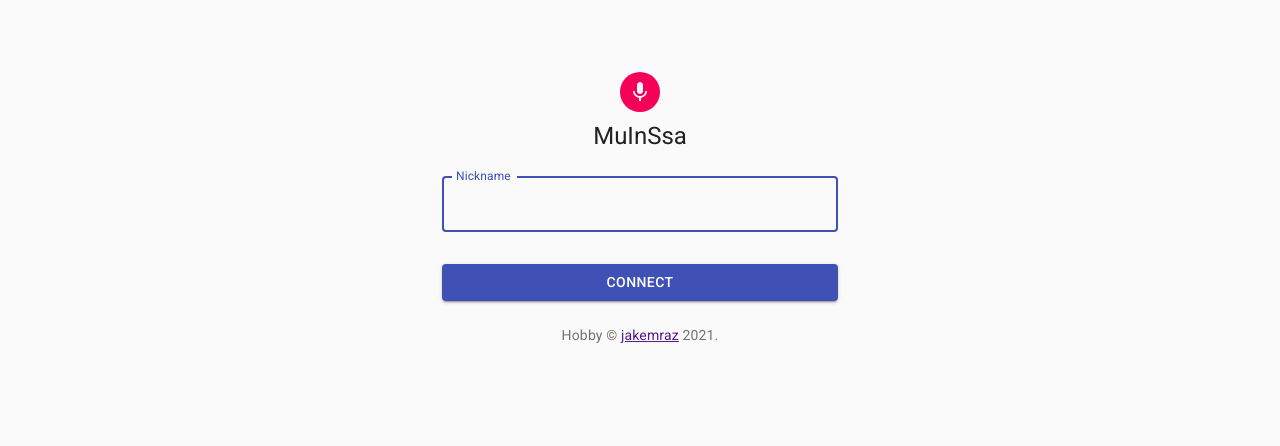
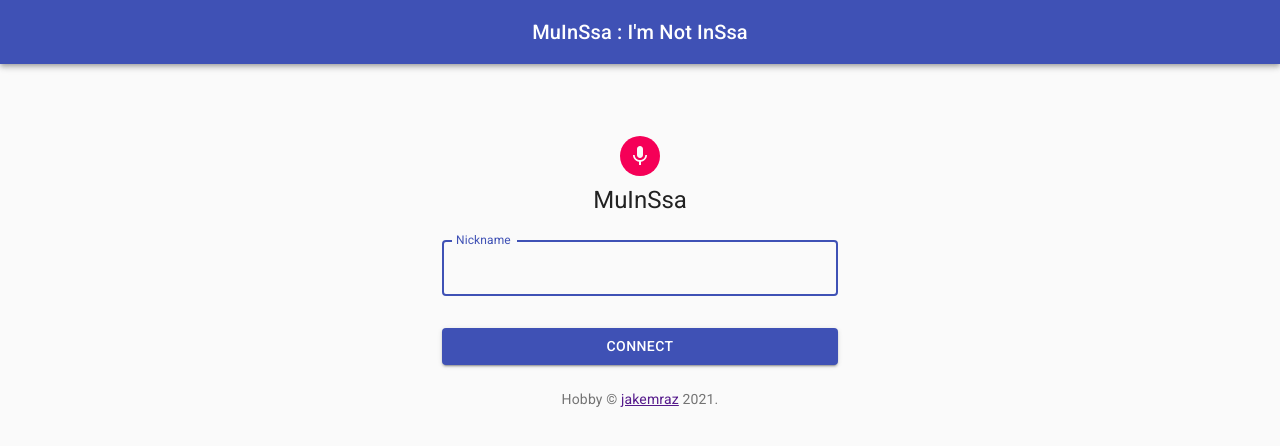
Before and after one commit to serithemage/muinssa-front, a React (Create React App) app: page / in a window 1280 px wide. Shown: the top 446 px of the page. Built offline with nearby package versions, Linux system fonts and the light colour scheme.

Commit message:
add appbar

```diff
--- a/src/App.jsx
+++ b/src/App.jsx
@@ -1,21 +1,40 @@
 import logo from './logo.svg';
 import { BrowserRouter as Router } from 'react-router-dom';
-import { createStore } from 'redux';
-
+import { AppBar, Toolbar } from '@material-ui/core/'
+import { makeStyles } from '@material-ui/core/styles';
 import './App.css';
 import Main from './Main';
 import { createContext } from 'react';
+import { Typography } from '@material-ui/core';
 
 export const userContext = createContext({
   nickname: ''
 });
 
+const useStyles = makeStyles((theme) => ({
+  title: {
+    flexGrow: 1,
+    alignItems: 'center'
+  },
+}));
+
 function App() {
+
+  const classes = useStyles();
+
   return (
     <Router>
+      <AppBar position="static" className={classes.title}>
+        <Toolbar>
+        <Typography variant="h6">
+          MuInSsa : I'm Not InSsa
+        </Typography>
+        </Toolbar>
+      </AppBar>
       <div className="App">
         <Main />
       </div>
+
     </Router>
   );
 }
```
